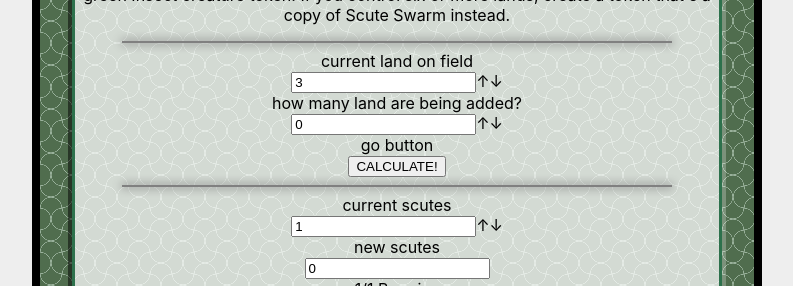
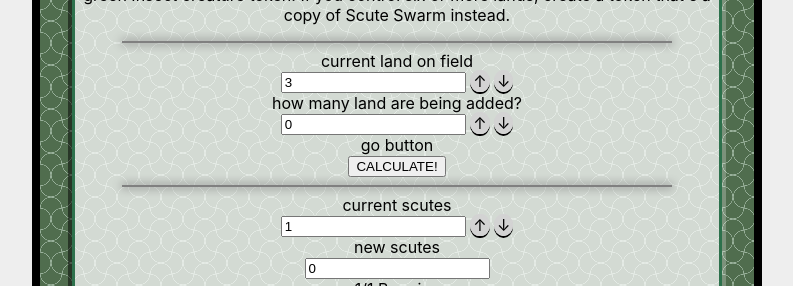
Before and after one commit to Schoony415/ScuteStorm, a React (Create React App) app: page / in a window 1280 px wide. Shown: the part 482-768 px from the top of the page, without its empty margins (243-1036 px from the left). Built offline with nearby package versions, Linux system fonts and the light colour scheme.

Commit message:
Buttons are seperate components

```diff
--- a/src/App.css
+++ b/src/App.css
@@ -99,7 +99,7 @@
 
   border-radius: 1rem / 50%;
   margin: 0 -1rem;
-  Padding: 3px 1rem;
+  padding: 3px 1rem;
 
   background: #cad4cc;
 
--- /dev/null
+++ b/src/components/Circle.css
@@ -0,0 +1,19 @@
+
+.Circle{
+    cursor: pointer;
+
+    -webkit-user-select: none; /* Safari */
+    -ms-user-select: none; /* IE 10 and IE 11 */
+    user-select: none; /* Standard syntax */
+
+    width: 2rem;
+    height: 2rem;
+
+    margin: 0;
+    padding: 0 2px;
+
+    border: lightgray 1px solid;
+    border-radius: 50%;
+    box-shadow: 0px 2px black;
+    background-color: lightgray;
+  }
--- /dev/null
+++ b/src/components/Circle.tsx
@@ -0,0 +1,13 @@
+import react, {PropsWithChildren} from 'react';
+
+
+import './Circle.css'
+
+type CircleProps = {
+    onClick?: ()=>void;
+    backgroundColor?: string; //'csstype' DataType.Color;
+}
+
+export default function Circle({children, onClick, backgroundColor}:PropsWithChildren<CircleProps>){
+    return (<span className='Circle' onClick={onClick} style={{backgroundColor}}>{children}</span>)
+}
--- a/src/components/NumBox.css
+++ b/src/components/NumBox.css
@@ -9,11 +9,3 @@
 input[type=number] {
   -moz-appearance: textfield;
 }
-
-span{
-  cursor: pointer;
-
-  -webkit-user-select: none; /* Safari */
-  -ms-user-select: none; /* IE 10 and IE 11 */
-  user-select: none; /* Standard syntax */
-}
--- a/src/components/NumBox.tsx
+++ b/src/components/NumBox.tsx
@@ -1,7 +1,15 @@
 import React from 'react'
+import Circle from './Circle'
 
 import './NumBox.css'
-export default function NumBox({value, onChange, readonly}:{value:number, onChange?:(value:number)=>void, readonly?:boolean}){
+
+type NumBoxType = {
+    value: number
+    onChange?: (value: number) => void
+    readonly?: boolean
+}
+
+export default function NumBox({value, onChange, readonly}:NumBoxType){
     return (<>
         <input type="number"
         value={value}
@@ -11,10 +19,9 @@
         readOnly={readonly}
         />
         {!readonly&&(<>
-            <span onClick={()=>onChange&&onChange(value+1)}>&uarr;</span>
-            <span onClick={()=>onChange&&onChange(value-1)}>&darr;</span>
+            &nbsp;<Circle onClick={()=>onChange&&onChange(value+1)}>&uarr;</Circle>
+            &nbsp;<Circle onClick={()=>onChange&&onChange(value-1)}>&darr;</Circle>
 
-            </>
-        )}
+        </>)}
     </>)
 }
```
Also changed, not shown: 1 other file (tests, documents, lock files or other folders).
